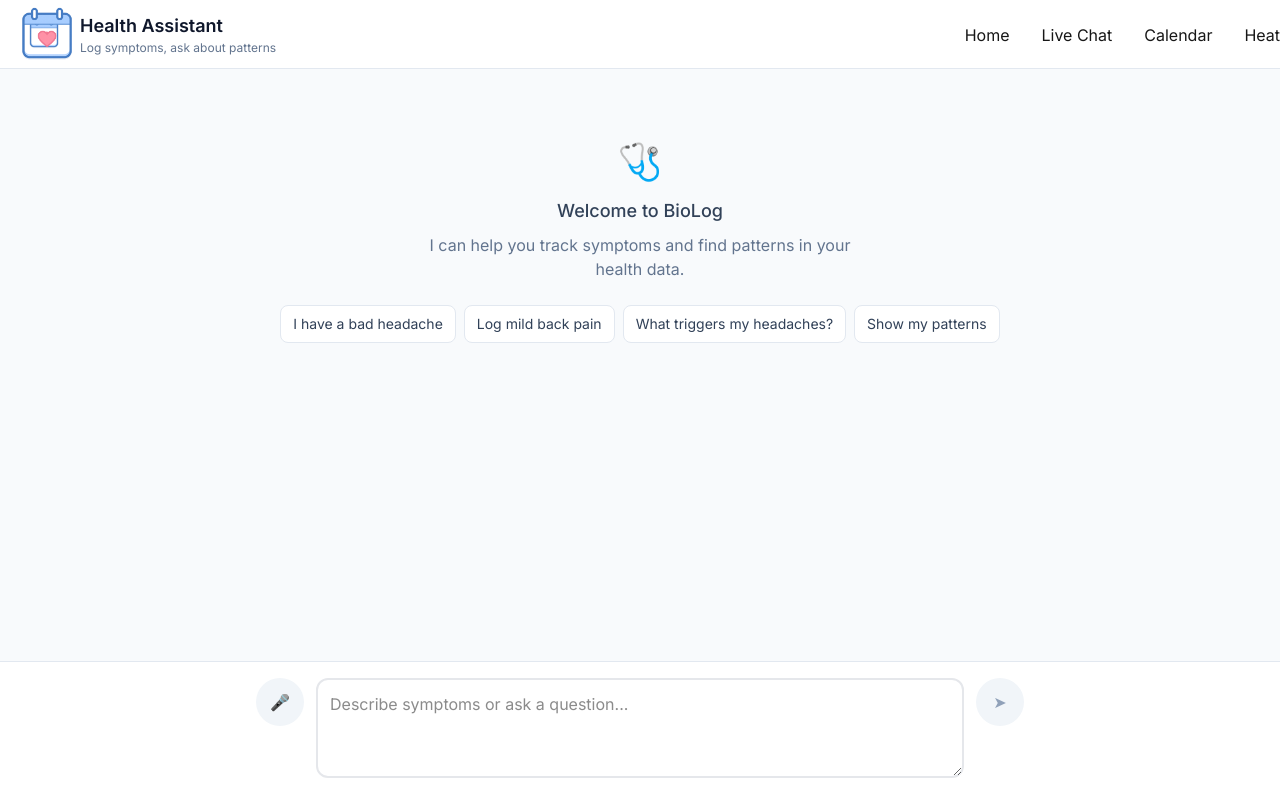
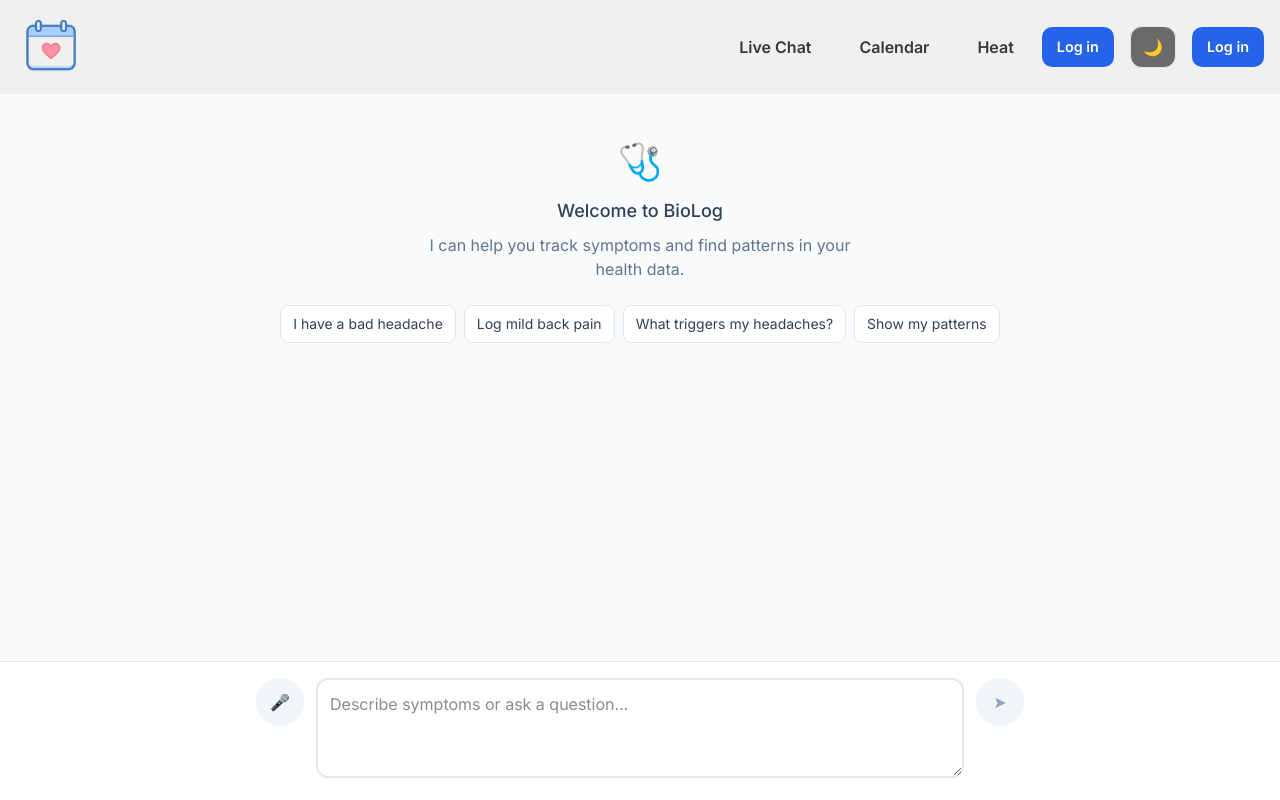
Before and after one commit to misotofu7/personal-health-log, a Next.js app: page /chat in a window 1280 px wide. Built offline with nearby package versions, Linux system fonts and the light colour scheme.

Commit message:
merge: attempt to unify navbar and layout after branch merge
- Tried making navbar into a single component
- There's duplicate login buttons across pages
- Login has a bug

```diff
--- a/src/app/components/Navbar.jsx
+++ b/src/app/components/Navbar.jsx
@@ -1,95 +1,82 @@
-'use client'
+"use client";
 
+import styles from "./Navbar.module.css";
 import Image from "next/image";
-
 import { useEffect, useState } from "react";
-import { cn } from "../lib/utils";
-import { X, Menu } from "lucide-react"; // why do i need to manually import this stuff??
+import { X, Menu } from "lucide-react";
+import ThemeToggle from "./ThemeToggle";
 
 const navItems = [
-    {name: "Home", href: "/"},
-    {name: "Live Chat", href: "/chat"},
-    {name: "Calendar", href: "/calendar"},
-    {name: "Heat", href: "/heatcalendar"},
+  { name: "Live Chat", href: "/chat" },
+  { name: "Calendar", href: "/calendar" },
+  { name: "Heat", href: "/heatcalendar" },
+];
 
-]
-
-export const Navbar = () => {
-
-
+export const Navbar = ({ user = null, isLoading = false, ThemeToggleComponent = null }) => {
   const [isScrolled, setIsScrolled] = useState(false);
   const [isMenuOpen, setIsMenuOpen] = useState(false);
 
   useEffect(() => {
-        const handleScroll = () => {
-            setIsScrolled(window.screenY > 10)
-        }
-
+    const handleScroll = () => setIsScrolled(window.scrollY > 10);
+    handleScroll();
     window.addEventListener("scroll", handleScroll);
     return () => window.removeEventListener("scroll", handleScroll);
-
   }, []);
 
+  const closeMenu = () => setIsMenuOpen(false);
 
   return (
-        <nav
-        className = {cn(
-        "fixed w-full z-40 transition-all duration-300"
-    )}
-    >
-    <div className = "container flex items-center justify-between">
-        <a href = "/" className = "text-xl font-bold text-primary flex items-center">
-            <span className = "relative z-10 ml-3">
-        <Image
-          src="/logo.png"
-          alt="Logo"
-          width={70}
-          height={70}
-        />
-
-            </span>
-
-
+    <nav className={`${styles.navbar} ${isScrolled ? styles.scrolled : ""}`}>
+        <div className={styles.navContent}>
+            <a href="/" className={styles.brand} aria-label="Home">
+                <Image src="/logo.png" alt="Logo" width={70} height={70} priority />
             </a>
 
-        { /* apparently desktop nav */}
-        <div className = "hidden items-center md:flex space-x-8">
-            {navItems.map((item, key) => (
-                <a key = {key} href={item.href} className="text-foreground/80 hover:text-blue-400 transition-colors duration-300">
+            <div className={styles.navRight}>
+                <div className={styles.navLinks}>
+                    {navItems.map((item) => (
+                    <a key={item.href} href={item.href} className={styles.navLink}>
                         {item.name}
                     </a>
                     ))}
                 </div>
 
+                {!isLoading && !user && (
+                    <a href="/auth/login" className={`${styles.authButton} ${styles.login}`}>
+                    Log in
+                    </a>
+                )}
 
+                {!isLoading && user && (
+                    <a href="/auth/logout" className={`${styles.authButton} ${styles.logout}`}>
+                    Log out
+                    </a>
+                )}
 
-        { /* mobile nav */ }
+                <ThemeToggle />
+
+                {!isLoading && !user && (
+                    <a href="/auth/login" className={`${styles.authButton} ${styles.login}`}>
+                    Log in
+                    </a>
+                )}
+
+                {ThemeToggleComponent
+                    ? typeof ThemeToggleComponent === "function"
+                    ? <ThemeToggleComponent />
+                    : ThemeToggleComponent
+                    : null}
 
                 <button
-            onClick = {() => setIsMenuOpen((prev) => !prev)}
-            className="md:hidden p-2 text-foreground z-50 focus:text-primary"
+                    type="button"
+                    onClick={() => setIsMenuOpen((p) => !p)}
+                    className={styles.menuButton}
                     aria-label={isMenuOpen ? "Close Menu" : "Open Menu"}
                 >
-            {isMenuOpen ? <X size = {24} /> : <Menu size = {24}/> }
+                    {isMenuOpen ? <X size={24} /> : <Menu size={24} />}
                 </button>
-
-        <div
-        className = {cn(
-            "fixed inset-0 bg-background/50 backdrop-blur-md z-40 flex flex-col items-center justify-center",
-            "transition-all duration-300 md:hidden",
-            isMenuOpen ? "opacity-100 pointer-events-auto" : "opacity-0 pointer-events-none"
-        )}
-        >
-            <div className = "flex flex-col space-y-8 text-xl">
-                {navItems.map((item, key) => (
-                <a key = {key} href={item.href} className="text-blue-200 hover:text-blue-400 transition-colors duration-300" onClick = {() => setIsMenuOpen(false)}>
-                    {item.name}
-                </a>
-                ))}
             </div>
-        </div>
-
         </div>
     </nav>
   );
-}
+};
--- /dev/null
+++ b/src/app/components/Navbar.module.css
@@ -0,0 +1,200 @@
+.navbar {
+  position: fixed;
+  top: 0;
+  left: 0;
+  width: 100%;
+  z-index: 40;
+
+  display: flex;
+  align-items: center;
+  padding: 12px 16px;
+
+  background: var(--background);
+  transition: background-color 0.3s ease, box-shadow 0.3s ease;
+}
+
+.scrolled {
+  background: rgba(0, 0, 0, 0.04);
+  backdrop-filter: blur(8px);
+  box-shadow: 0 1px 6px rgba(0, 0, 0, 0.08);
+}
+
+:root[data-theme="dark"] .scrolled {
+  background: rgba(15, 23, 42, 0.7);
+}
+
+.brand {
+  display: flex;
+  align-items: center;
+}
+
+.navContent {
+  width: 100%;
+  display: flex;
+  align-items: center;
+  justify-content: space-between;
+}
+
+.navLinks {
+  display: flex;
+  align-items: center;
+  gap: 24px;
+}
+
+@media (min-width: 768px) {
+  .navLinks {
+    display: flex;
+  }
+}
+
+.navLink {
+  color: var(--foreground);
+  opacity: 0.85;
+  text-decoration: none;
+  font-weight: 600;
+  white-space: nowrap;
+  padding: 8px 12px;
+  border-radius: 10px;
+  transition: background 0.2s ease, color 0.2s ease, opacity 0.2s ease;
+}
+
+.navLink:hover {
+  background: var(--accent-light);
+  color: var(--accent);
+  opacity: 1;
+}
+
+.navRight {
+  display: flex;
+  align-items: center;
+  gap: 16px;
+  margin-left: auto;
+  flex-shrink: 0;
+}
+
+/* authentication buttons (login/logout) */
+.authButton {
+  padding: 8px 14px;
+  border-radius: 10px;
+  font-size: 0.9rem;
+  font-weight: 600;
+  text-decoration: none;
+  border: 1px solid transparent;
+  cursor: pointer;
+
+  transition:
+    transform 0.12s ease,
+    background-color 0.2s ease,
+    border-color 0.2s ease,
+    color 0.2s ease;
+}
+
+.authButton:active {
+  transform: translateY(1px);
+}
+
+.login {
+  background: #2563eb;
+  color: white;
+}
+
+.login:hover {
+  background: #1e4fd8;
+}
+
+.logout {
+  background: var(--textbox);
+  color: var(--foreground);
+  border: 1px solid var(--border);
+  box-shadow: 0 1px 2px rgba(0, 0, 0, 0.06);
+}
+
+.logout:hover {
+  background: var(--accent-light);
+  border-color: var(--accent);
+  color: var(--accent);
+}
+
+.userPill {
+  padding: 6px 10px;
+  border-radius: 999px;
+  border: 1px solid var(--border);
+  background: rgba(0, 0, 0, 0.04);
+  font-size: 0.9rem;
+  max-width: 240px;
+  overflow: hidden;
+  text-overflow: ellipsis;
+  white-space: nowrap;
+}
+
+:root[data-theme="dark"] .userPill {
+  background: rgba(255, 255, 255, 0.08);
+}
+
+.menuButton {
+  display: flex;
+  align-items: center;
+  justify-content: center;
+  padding: 8px;
+  background: transparent;
+  border: none;
+  cursor: pointer;
+  color: var(--foreground);
+}
+
+@media (min-width: 768px) {
+  .menuButton {
+    display: none;
+  }
+}
+
+.mobileOverlay {
+  position: fixed;
+  inset: 0;
+  z-index: 40;
+
+  background: rgba(0, 0, 0, 0.3);
+  backdrop-filter: blur(8px);
+
+  display: flex;
+  align-items: center;
+  justify-content: center;
+
+  opacity: 0;
+  pointer-events: none;
+  transition: opacity 0.3s ease;
+}
+
+.mobileOverlayOpen {
+  opacity: 1;
+  pointer-events: auto;
+}
+
+.mobileMenu {
+  display: flex;
+  flex-direction: column;
+  gap: 32px;
+  font-size: 1.25rem;
+}
+
+.mobileMenu a {
+  color: var(--accent);
+  text-decoration: none;
+}
+
+.mobileMenu a:hover {
+  color: var(--accent-hover);
+}
+
+.leftGroup {
+  display: flex;
+  align-items: center;
+  gap: 24px;
+  min-width: 0;
+}
+
+@media (max-width: 767px) {
+  .navLinks {
+    display: none;
+  }
+}
--- a/src/app/globals.css
+++ b/src/app/globals.css
@@ -1,5 +1,4 @@
 @import "tailwindcss";
-
 
 :root {
   /* Base surfaces */
--- a/src/app/page.js
+++ b/src/app/page.js
@@ -1,33 +1,22 @@
 "use client";
 
 import { useState, useEffect } from "react";
-import Image from "next/image";
-import ThemeToggle from "./components/ThemeToggle";
 import { useVoiceInput } from "../hooks/useVoiceInput";
 import { Navbar } from "./components/Navbar";
-import { useUser } from "@auth0/nextjs-auth0";
-import { HomeHeatmap } from "./components/HomeHeatmap";
+import { useUser } from "@auth0/nextjs-auth0/client";
 
 export default function Home() {
   const [input, setInput] = useState("");
   const [response, setResponse] = useState("");
   const [isSaving, setIsSaving] = useState(false);
-  const [refreshTrigger, setRefreshTrigger] = useState(0);
+
   const { user, isLoading } = useUser();
 
-  const {
-    transcript,
-    isListening,
-    startListening,
-    stopListening,
-    isSupported,
-  } = useVoiceInput();
+  const { transcript, isListening, startListening, stopListening, isSupported } =
+    useVoiceInput();
 
-  // Update input when voice transcript changes
   useEffect(() => {
-    if (transcript) {
-      setInput(transcript);
-    }
+    if (transcript) setInput(transcript);
   }, [transcript]);
 
   const handleSave = async () => {
@@ -61,48 +50,18 @@ export default function Home() {
   };
 
   const handleVoiceClick = () => {
-    if (isListening) {
-      stopListening();
-    } else {
-      startListening();
-    }
+    if (isListening) stopListening();
+    else startListening();
   };
 
   return (
-    <main className="page">
+    <>
+      <Navbar user={user} isLoading={isLoading} />
 
-      <header className="top-bar">
-        <div className="nav-right">
-          {/* show who is logged in */}
-          {!isLoading && user && (
-            <span className="user-pill">
-              Hi, {user.name || user.email}
-            </span>
-          )}
-
-          {/* show login only when logged out */}
-          {!isLoading && !user && (
-            <a href="/auth/login" className="auth-button login">
-              Log in
-            </a>
-          )}
-
-          {/* show logout only when logged in */}
-          {!isLoading && user && (
-            <a href="/auth/logout" className="auth-button logout">
-              Log out
-            </a>
-          )}
-
-          <ThemeToggle />
-        </div>
-        <Navbar/>
-      </header>
-
+      <main className="page" style={{ paddingTop: 90 }}>
         <h1 className="main-title">Personal Health Log</h1>
         <p className="muted">Log symptoms and view them on a calendar.</p>
 
-      <div>
         <div className="textarea-wrapper">
           <textarea
             id="symptoms"
@@ -110,6 +69,7 @@ export default function Home() {
             value={input}
             onChange={(e) => setInput(e.target.value)}
           />
+
           {isSupported && (
             <button
               type="button"
@@ -131,29 +91,24 @@ export default function Home() {
         >
           {isSaving ? "Saving..." : "Save entry"}
         </button>
-      </div>
 
-      {/* AI Response */}
         {response && (
           <div className="response-box">
             <p>{response}</p>
           </div>
         )}
 
-      {/* Heatmap */}
-      <HomeHeatmap refreshTrigger={refreshTrigger} />
-
-      {/* Navigation links */}
         <div className="nav-links">
           <a href="/chat">💬 Chat with your data</a>
         </div>
 
-      {/* Disclaimer */}
         <p className="disclaimer">
-        This tool is for tracking only. It is not medical advice. Please consult a healthcare professional for diagnosis and treatment.
+          This tool is for tracking only. It is not medical advice. Please consult a
+          healthcare professional for diagnosis and treatment.
         </p>
 
         <footer className="footer">CruzHacks 2026</footer>
       </main>
+    </>
   );
 }
```
Lines whose indentation alone changed are shown as unchanged.
